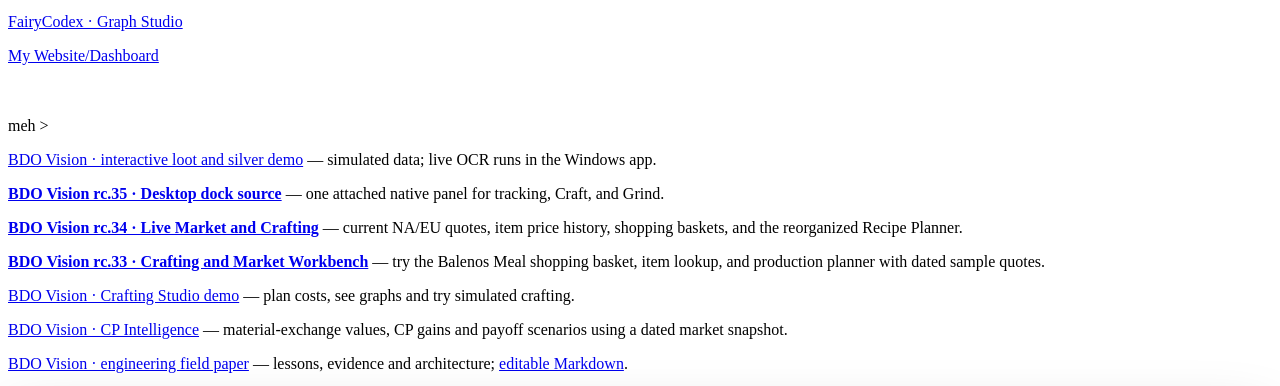
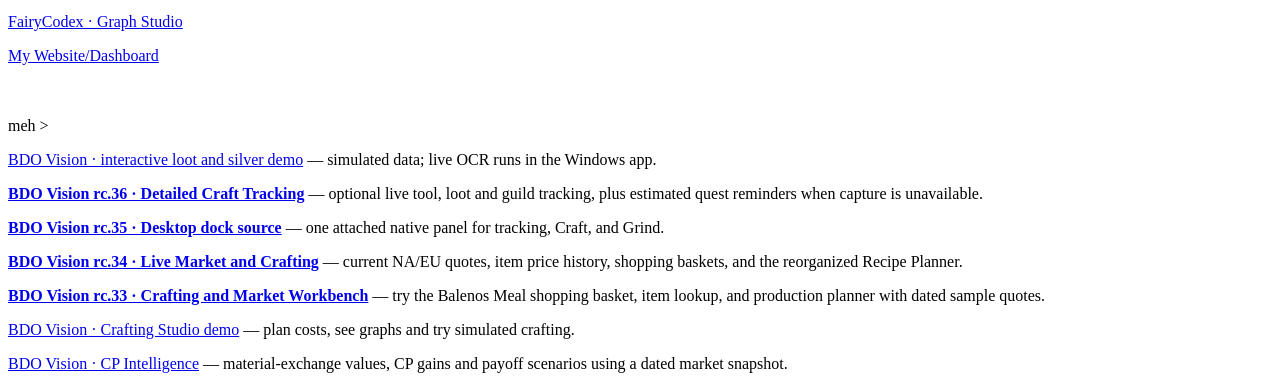
Before and after one commit to bindlez/bindlez.github.io, a plain HTML site: page index.html in a window 1280 px wide. Shown: the part 101-487 px from the top of the page. Drawn offline with Linux system fonts and the light colour scheme.

Commit message:
Link the rc.36 craft tracking milestone

```diff
--- a/index.html
+++ b/index.html
@@ -12,6 +12,7 @@
   <br>
   meh >
 <p><a href="bdo-vision-demo.html">BDO Vision · interactive loot and silver demo</a> — simulated data; live OCR runs in the Windows app.</p>
+<p><a href="https://github.com/bindlez/bdo-vision/commit/eaca3f25ff50da08bc426eecf9f6a9e56145abc1"><strong>BDO Vision rc.36 · Detailed Craft Tracking</strong></a> — optional live tool, loot and guild tracking, plus estimated quest reminders when capture is unavailable.</p>
 <p><a href="https://github.com/bindlez/bdo-vision/commit/fdbbcb4ef3b2e8be33785b9f0d82134edfd4520a"><strong>BDO Vision rc.35 · Desktop dock source</strong></a> — one attached native panel for tracking, Craft, and Grind.</p>
 <p><a href="bdo-vision-live-market-rc34.html"><strong>BDO Vision rc.34 · Live Market and Crafting</strong></a> — current NA/EU quotes, item price history, shopping baskets, and the reorganized Recipe Planner.</p>
 <p><a href="bdo-vision-crafting-rc33.html?view=market"><strong>BDO Vision rc.33 · Crafting and Market Workbench</strong></a> — try the Balenos Meal shopping basket, item lookup, and production planner with dated sample quotes.</p>
```
